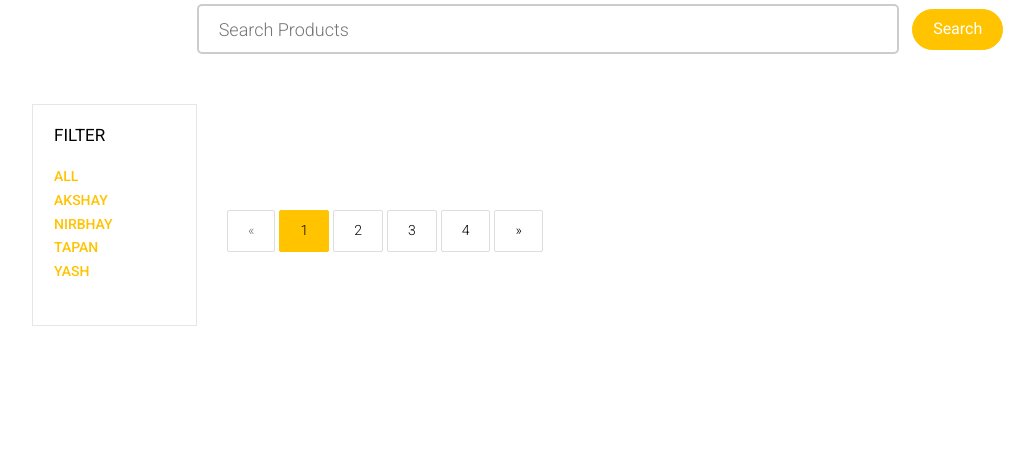
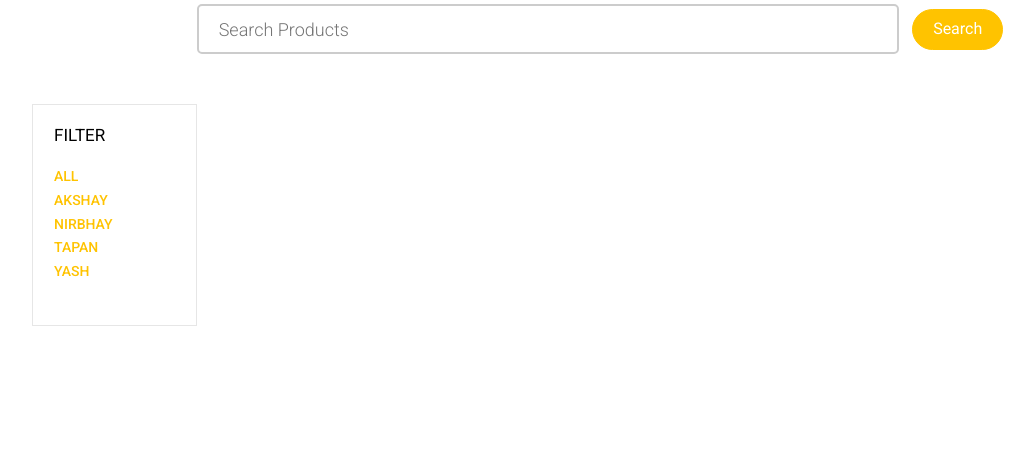
Before and after one commit to nirbhay-kekre/MarketPlace, a PHP site: page /shop.php in a window 1280 px wide. Shown: the part 536-987 px from the top of the page, without its empty margins (38-1072 px from the left). Run offline with PHP 8.4, Linux system fonts and the light colour scheme; the visitor is signed in with stand-in values (Sample User, id 1); data that the repository does not hold is empty; some libraries are stand-ins or nearby versions; some web fonts are replaced.

Commit message:
removing pagination

```diff
--- a/shop.php
+++ b/shop.php
@@ -261,18 +261,6 @@ if(isset($_GET['from']))
 							}
 							echo '</div>';
 					?>
-						<div class="row">
-							<div class="col-md-12">
-								<ul class="pagination">
-									<li class="disabled"><a href="#">&laquo;</a></li>
-									<li class="active"><a href="#">1</a></li>
-									<li><a href="#">2</a></li>
-									<li><a href="#">3</a></li>
-									<li><a href="#">4</a></li>
-									<li><a href="#">&raquo;</a></li>
-								</ul>
-							</div>
-						</div>
 					</div>
 					<div class="col-md-2 col-md-pull-10">
 						<div class="sidebar">
```
